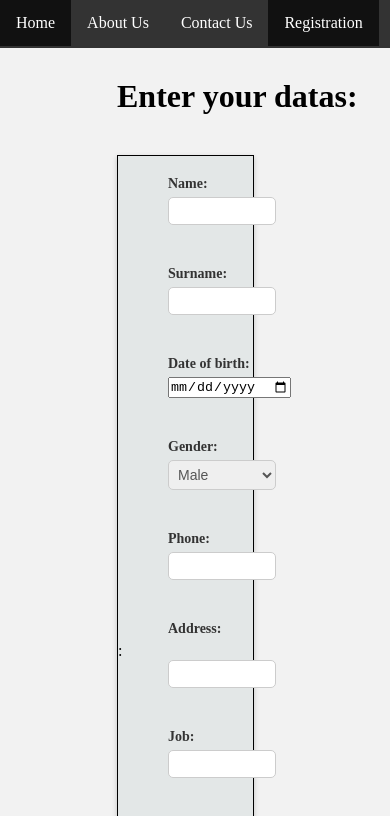
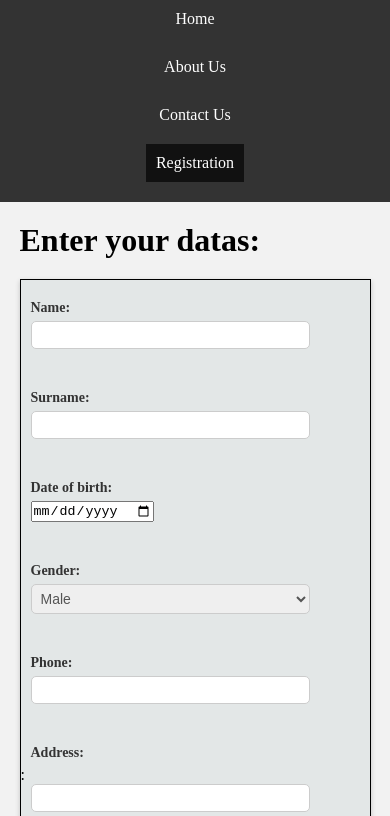
Before and after one commit to nrmliGit/coursework, a plain HTML site: page index2.html in a window 390 px wide. Shown: the top 816 px of the page. Drawn offline with Linux system fonts and the light colour scheme.

Commit message:
responsive

```diff
--- a/style2.css
+++ b/style2.css
@@ -119,3 +119,57 @@ li a:hover {
 .active {
   background-color: #111;
 }
+
+@media screen and (max-width: 480px) {
+
+  form {
+  width: 90%;
+  margin-left: 5%;
+  }
+
+  h1 {
+  margin-left: 5%;
+  margin-right: 5%;
+  margin-bottom: 20px;
+  margin-top: 20px;
+  }
+
+  button {
+  margin-left: 20%;
+  margin-right: 20%;
+  }
+
+  form label,
+  form input,
+  form select,
+  form textarea {
+  margin-left: 10px;
+  }
+
+  nav {
+  height: auto;
+  }
+
+  ul {
+  text-align: center;
+  display: flex;
+  flex-direction: column;
+  justify-content: center;
+  align-items: center;
+  }
+
+  li {
+  margin-bottom: 10px;
+  }
+
+  li:last-child {
+  margin-bottom: 20px;
+  }
+
+  li a {
+  display: block;
+  padding: 10px;
+  color: white;
+  }
+
+  }
```
Also changed, not shown: index3.html (+28 -0 lines), index4.html (+5 -5 lines), style.css (+20 -0 lines).
